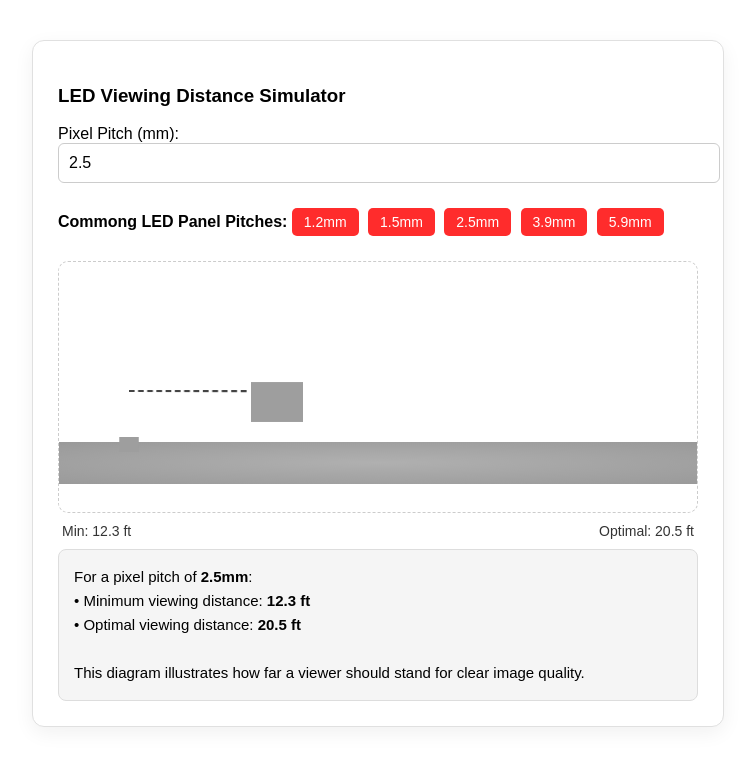
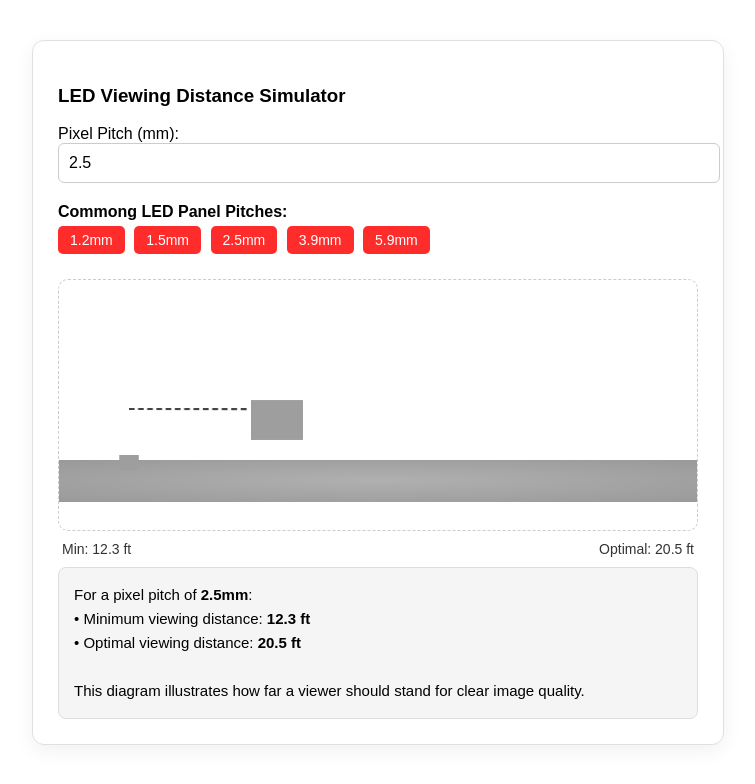
Before and after one commit to JemarDeleon/ViewingDistanceCalculator, a plain HTML site: page index.html in a window 1280 px wide. Shown: the whole page, without its empty margins (262-1017 px from the left). Drawn offline with Linux system fonts and the light colour scheme; grey boxes are pictures that could not be loaded.

Commit message:
Update index.html

```diff
--- a/index.html
+++ b/index.html
@@ -6,7 +6,7 @@
   <label for="pixelPitch">Pixel Pitch (mm):</label>
   <input type="number" id="pixelPitch" value="2.5" step="0.1" oninput="updateDiagram()" />
   <div class="presets">
-  <strong>Commong LED Panel Pitches:</strong>
+  <strong>Commong LED Panel Pitches:<br></strong>
   <button onclick="setPreset(1.2)">1.2mm</button>
   <button onclick="setPreset(1.5)">1.5mm</button>
   <button onclick="setPreset(2.5)">2.5mm</button>
```
